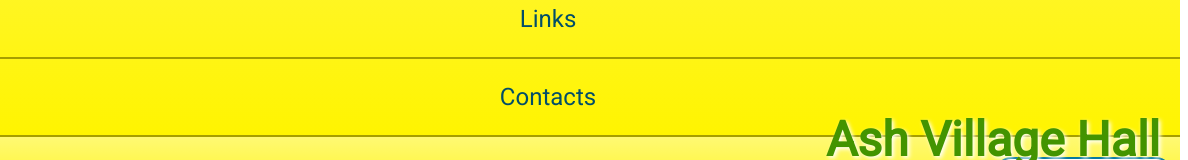
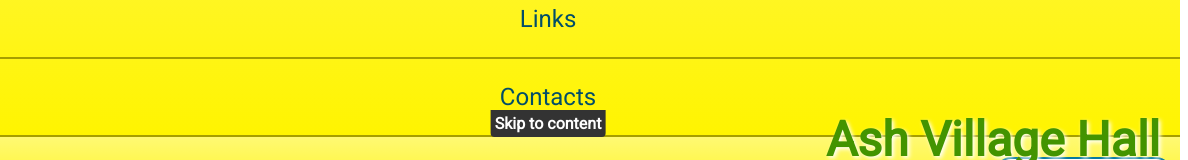
Before and after one commit to j-e-clark/avh-website, an Eleventy site: page src/site/index.njk in a window 1280 px wide. Shown: the part 607-767 px from the top of the page, 92-1280 px from the left. Built offline with nearby package versions, Linux system fonts and the light colour scheme; Eleventy itself is replaced by a stand-in of ours; files that its build step writes are made by us from their sources; what @ampproject/eleventy-plugin-amp, romans would draw is missing.

Commit message:
Add skip-to-content link

```diff
--- a/src/scss/modules/_site-header.scss
+++ b/src/scss/modules/_site-header.scss
@@ -7,4 +7,19 @@
       display: block;
     }
   }
+  .skip-link {
+    background: #333;
+    border-radius: 0 0 0.25em 0.25em;
+    color: #fff;
+    font-weight: 700;
+    left: 50%;
+    padding: 4px;
+    position: absolute;
+    transform: translate(-50%, -100%);
+    transition: transform 0.3s;
+
+    &:focus {
+      transform: translate(-50%, 0%);
+    }
+  }
 }
--- a/src/site/_includes/_header.njk
+++ b/src/site/_includes/_header.njk
@@ -1,4 +1,7 @@
 <header class="site-header">
+  <a class="skip-link" href="#main">
+      Skip to content
+    </a>
   <div class="navbar wrapper">
     <div class="site-header__logo"><img src="img/avh-logo.png" width="80" height="80" alt="Ash Village Hall" class="site-header__logoi" /></div>
     <nav class="primary-nav">
--- a/src/site/_includes/layout.njk
+++ b/src/site/_includes/layout.njk
@@ -23,7 +23,7 @@
     {%- include "_analytics.njk" -%}
     {%- include "_amp-sidebar.njk" -%}
     {% include "_header.njk" %}
-    <main>{{ content | safe }}</main>
+    <main id="main">{{ content | safe }}</main>
     {% include "_footer.njk" %}
   </body>
 </html>
```
Also changed, not shown: src/site/_includes/css/main.css, 1 other file.
